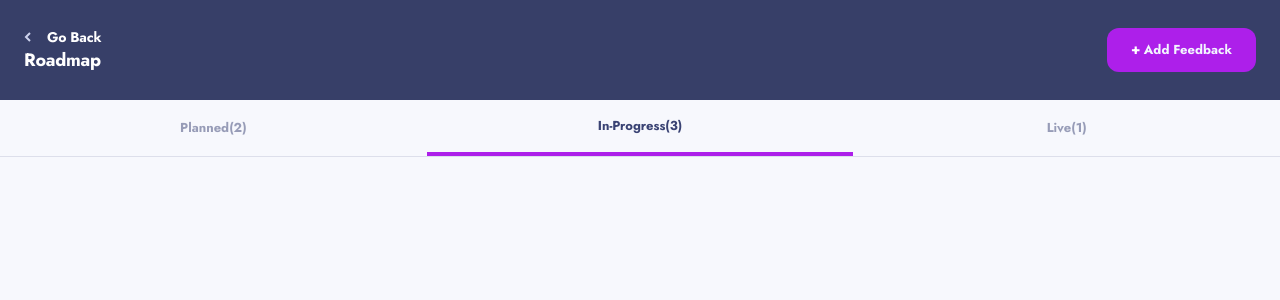
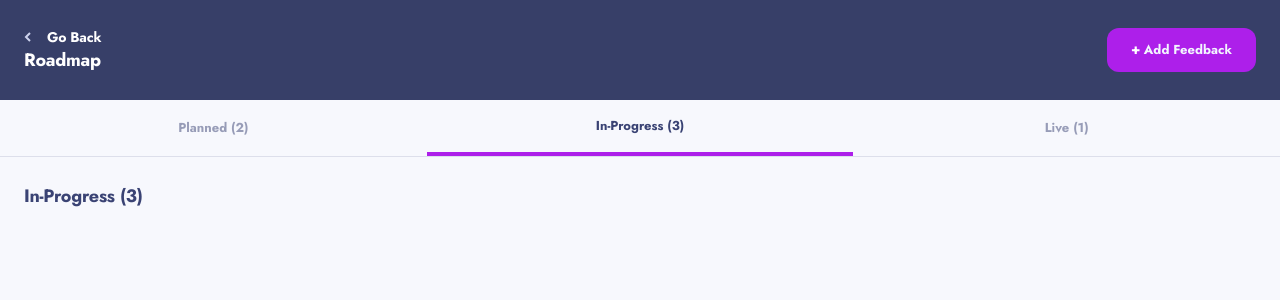
Before and after one commit to FlorianGmz/Frontend-Mentor-Challenges, a React (Vite) app in the folder product-feedback/: page /roadmap in a window 1280 px wide. Shown: the top 300 px of the page. Built offline with nearby package versions, Linux system fonts and the light colour scheme.

Commit message:
filtered status array key renaming

```diff
--- a/product-feedback/src/components/RoadmapPage/NavbarStatus.tsx
+++ b/product-feedback/src/components/RoadmapPage/NavbarStatus.tsx
@@ -26,7 +26,7 @@ const NavbarStatus: React.FC<NavbarStatusProps> = ({
         <p
           className={`text-[13px] font-bold capitalize text-el-font_def ${isActive ? "opacity-100" : "opacity-50"} transition-all`}
         >
-          {status}({feedbacks.length})
+          {status} ({feedbacks.length})
         </p>
       </div>
       {isActive && (
--- a/product-feedback/src/components/RoadmapPage/RoadmapNavbar.tsx
+++ b/product-feedback/src/components/RoadmapPage/RoadmapNavbar.tsx
@@ -1,11 +1,11 @@
-import React, { useState } from "react";
+import React from "react";
 import { FeedbackType } from "../../@types/type";
 import NavbarStatus from "./NavbarStatus";
 
 interface RoadmapNavbarProps {
   categorizedFeedbacks: {
     planned: FeedbackType[] | [];
-    inProgress: FeedbackType[] | [];
+    "in-progress": FeedbackType[] | [];
     live: FeedbackType[] | [];
   };
   selectedStatus: string;
@@ -22,19 +22,19 @@ const RoadmapNavbar: React.FC<RoadmapNavbarProps> = ({
       <div className="flex h-[56px] w-full justify-around bg-body-bg">
         <NavbarStatus
           status="planned"
-          feedbacks={categorizedFeedbacks.planned}
+          feedbacks={categorizedFeedbacks["planned"]}
           selectedStatus={selectedStatus}
           setSelectedStatus={setSelectedStatus}
         />
         <NavbarStatus
           status="in-progress"
-          feedbacks={categorizedFeedbacks.inProgress}
+          feedbacks={categorizedFeedbacks["in-progress"]}
           selectedStatus={selectedStatus}
           setSelectedStatus={setSelectedStatus}
         />
         <NavbarStatus
           status="live"
-          feedbacks={categorizedFeedbacks.live}
+          feedbacks={categorizedFeedbacks["live"]}
           selectedStatus={selectedStatus}
           setSelectedStatus={setSelectedStatus}
         />
--- a/product-feedback/src/components/RoadmapPage/RoadmapPage.tsx
+++ b/product-feedback/src/components/RoadmapPage/RoadmapPage.tsx
@@ -14,7 +14,7 @@ const RoadmapPage = () => {
       allFeedbacks.filter(
         (feedback: FeedbackType) => feedback.status === "planned",
       ) || [],
-    inProgress:
+    "in-progress":
       allFeedbacks.filter(
         (feedback: FeedbackType) => feedback.status === "in-progress",
       ) || [],
@@ -32,6 +32,11 @@ const RoadmapPage = () => {
         selectedStatus={selectedStatus}
         setSelectedStatus={setSelectedStatus}
       />
+      <div className="px-[24px] py-[26px]">
+        <h1 className="text-h3 capitalize text-el-font_def">
+          {selectedStatus} ({categorizedFeedbacks[selectedStatus].length})
+        </h1>
+      </div>
     </div>
   );
 };
--- a/product-feedback/src/components/ui/icons/IconArrowLeft.tsx
+++ b/product-feedback/src/components/ui/icons/IconArrowLeft.tsx
@@ -6,8 +6,6 @@ interface IconArrowLeftProps {
 
 const IconArrowLeft: React.FC<IconArrowLeftProps> = ({ page }) => {
   const isRoadmapPage = page === "roadmap";
-  console.log(page);
-  console.log(isRoadmapPage);
   return (
     <svg width="7" height="10" xmlns="http://www.w3.org/2000/svg">
       <path
```
